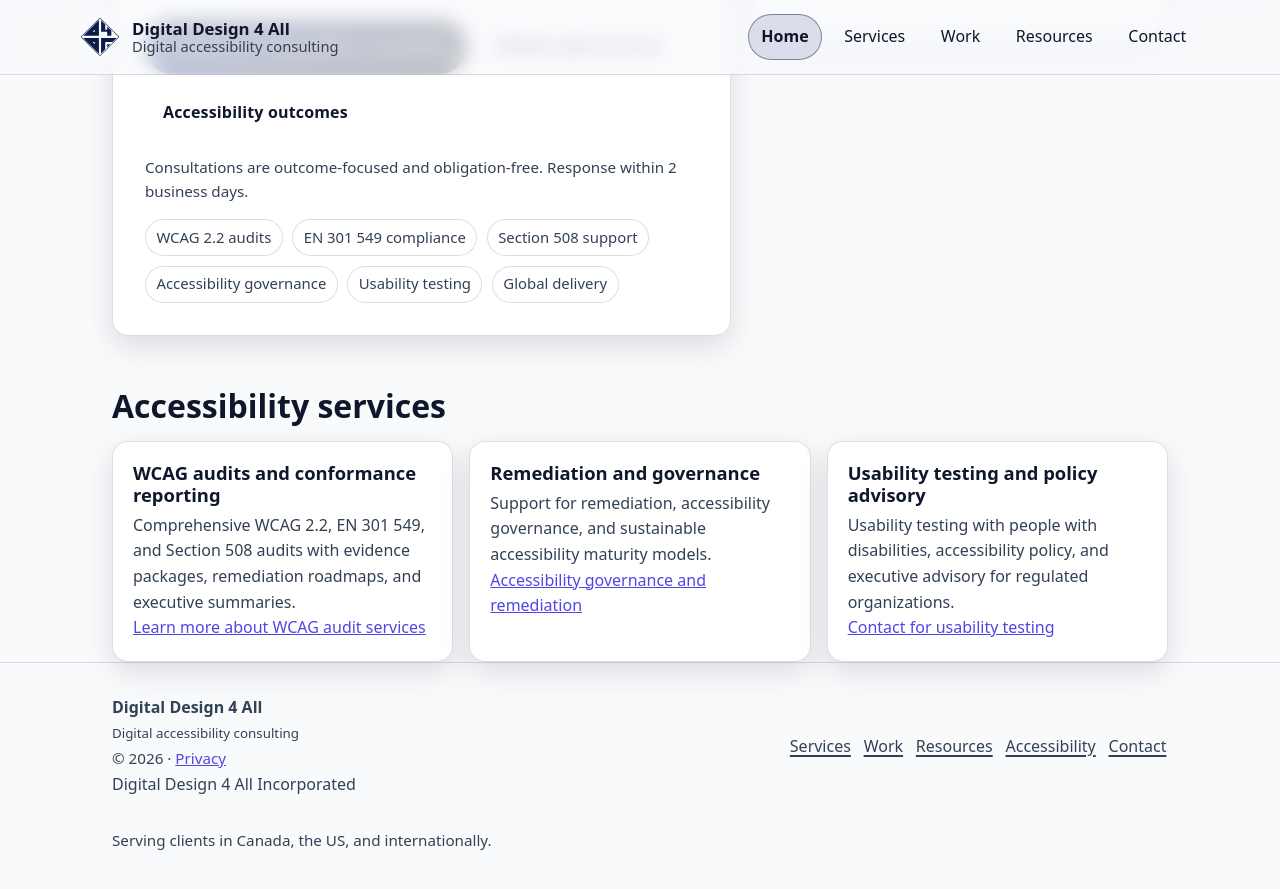
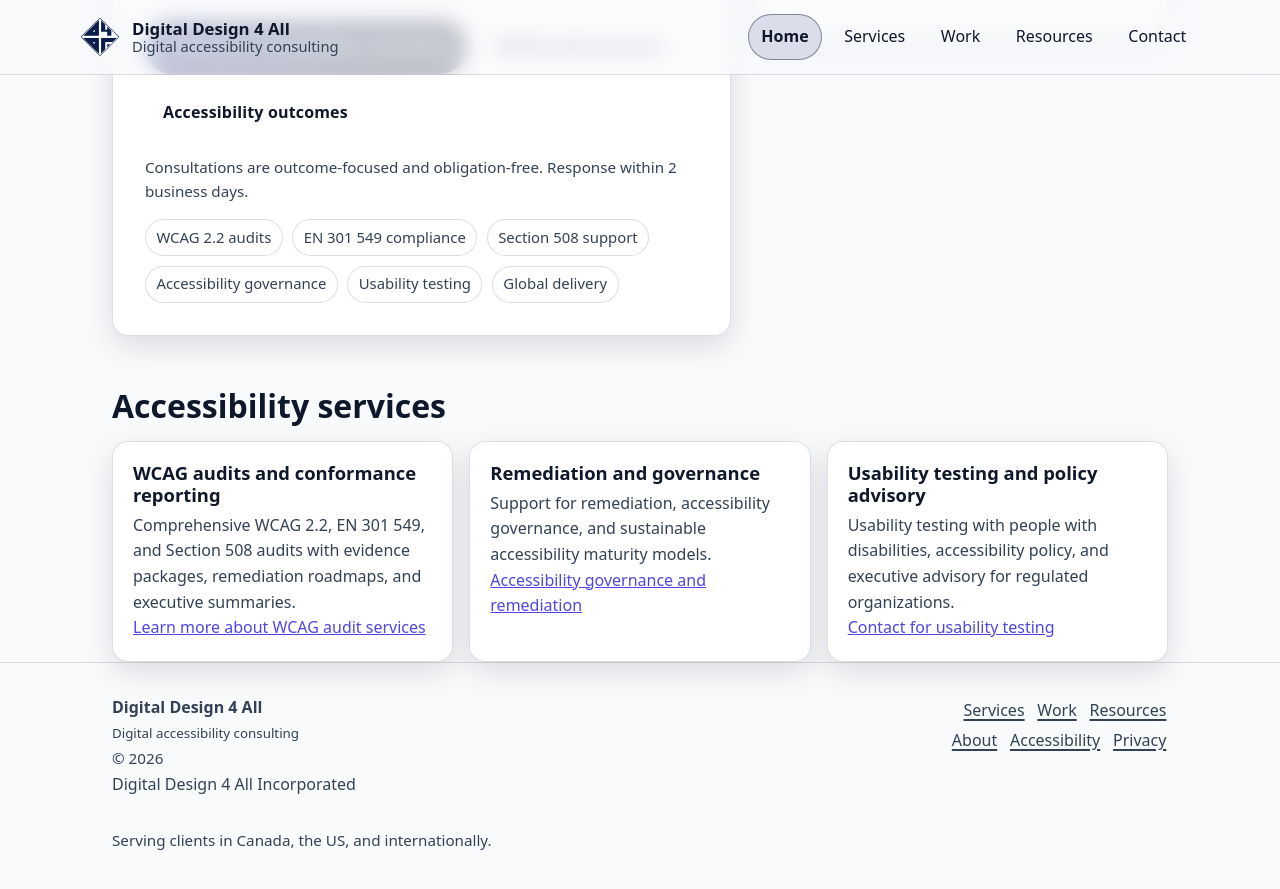
Before and after one commit to dd4a/site, a Jekyll site: the page built from index.html, in a window 1280 px wide and 900 px high, scrolled down 612 px. Shown: the top 889 px of the window. Built offline with Jekyll 4.4.1, drawn with Linux system fonts in a browser that asks for light colours.

Commit message:
Reorganise footer nav into main and utility groups
Split single footer nav into two groups: Services/Work/Resources
and About/Accessibility/Privacy. Removes Contact (redundant with
main nav and page CTAs) and moves Privacy from the left column
into the utility group. About links to future about.html.

```diff
--- a/_includes/footer.html
+++ b/_includes/footer.html
@@ -3,16 +3,21 @@
     <div>
       <strong>Digital Design 4 All</strong><br>
       <small>Digital accessibility consulting</small><br>
-      <span class="help">© <span id="year"></span> · <a href="{{ site.baseurl }}/privacy.html">Privacy</a></span><br>
+      <span class="help">© <span id="year"></span></span><br>
       <span class="legal">Digital Design 4 All Incorporated</span>
     </div>
-    <nav class="footer-links" aria-label="Footer">
-      <a href="{{ site.baseurl }}/services.html">Services</a>
-      <a href="{{ site.baseurl }}/work.html">Work</a>
-      <a href="{{ site.baseurl }}/resources.html">Resources</a>
-      <a href="{{ site.baseurl }}/accessibility.html">Accessibility</a>
-      <a href="{{ site.baseurl }}/contact.html">Contact</a>
-    </nav>
+    <div>
+      <nav class="footer-links" aria-label="Footer main">
+        <a href="{{ site.baseurl }}/services.html">Services</a>
+        <a href="{{ site.baseurl }}/work.html">Work</a>
+        <a href="{{ site.baseurl }}/resources.html">Resources</a>
+      </nav>
+      <nav class="footer-links" aria-label="Footer legal">
+        <a href="{{ site.baseurl }}/about.html">About</a>
+        <a href="{{ site.baseurl }}/accessibility.html">Accessibility</a>
+        <a href="{{ site.baseurl }}/privacy.html">Privacy</a>
+      </nav>
+    </div>
     <div>
       <p class="help">Serving clients in Canada, the US, and internationally.</p>
     </div>
```
